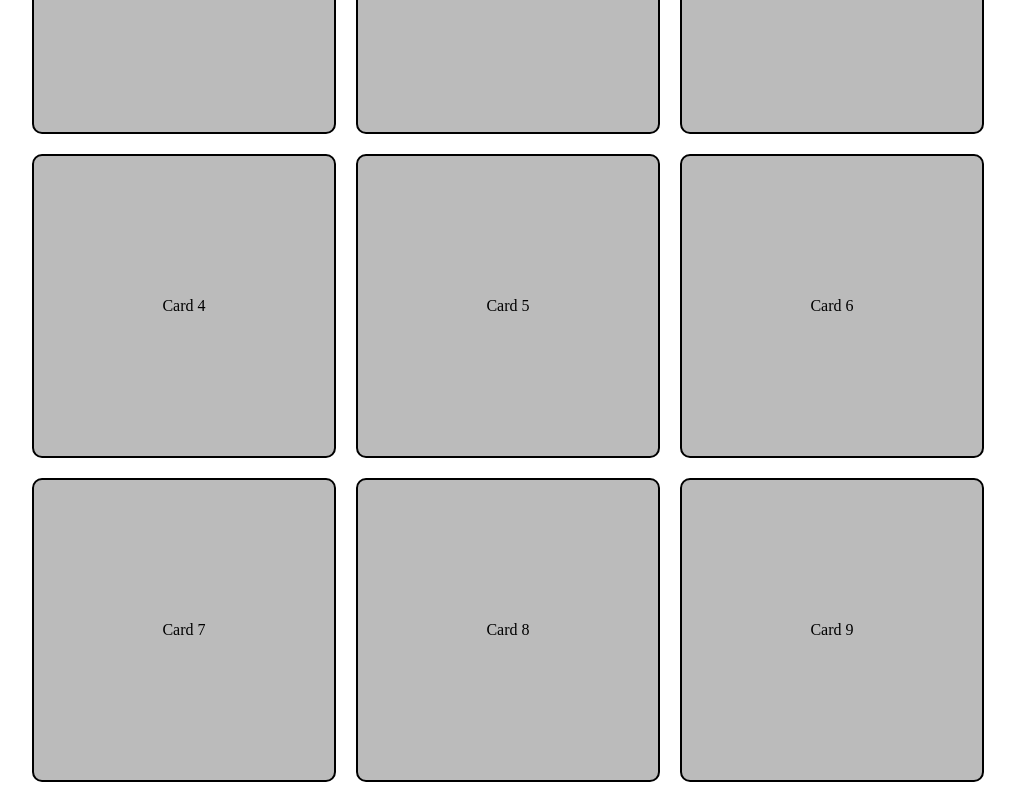
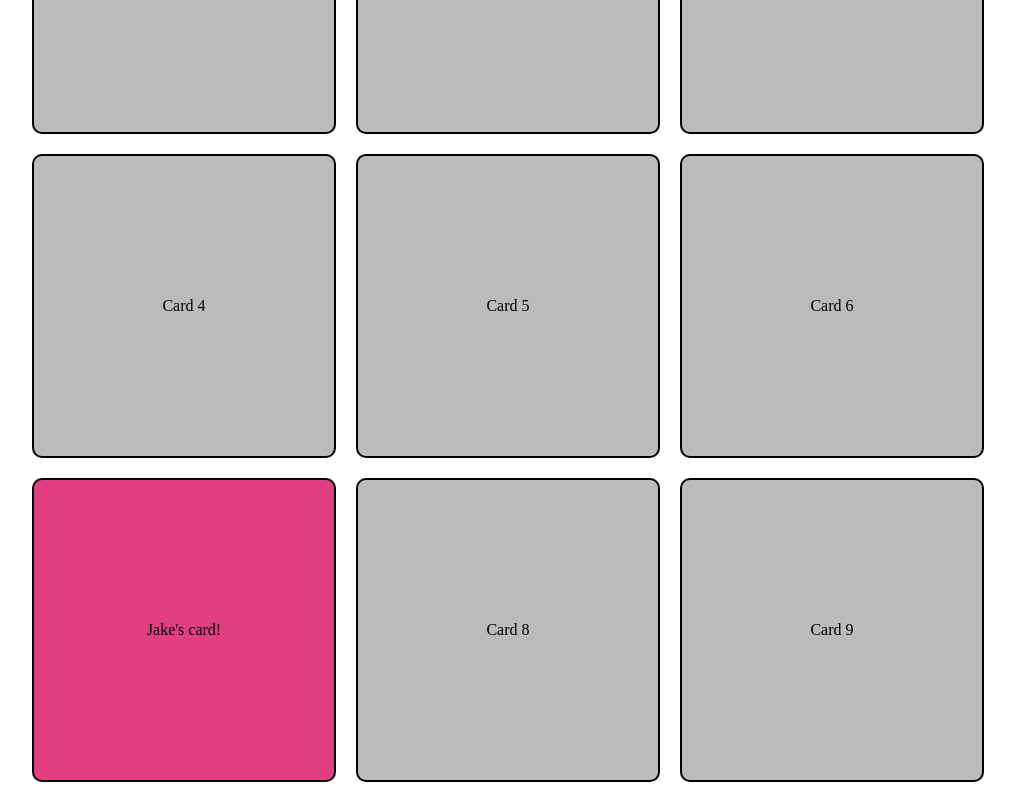
Before and after one commit to jacoblurie29/cpp-workshops, a React (Vite) app: page / in a window 1280 px wide. Shown: the part 268-1068 px from the top of the page, without its empty margins (132-1147 px from the left). Built offline with nearby package versions, Linux system fonts and the light colour scheme.

Commit message:
Jake's changes

```diff
--- a/src/App.tsx
+++ b/src/App.tsx
@@ -22,8 +22,8 @@ const App = () => (
       <div className={styles.card} style={{ backgroundColor: "#BBBBBB" }}>
         Card 6
       </div>
-      <div className={styles.card} style={{ backgroundColor: "#BBBBBB" }}>
-        Card 7
+      <div className={styles.card} style={{ backgroundColor: "#e03f82" }}>
+        Jake&apos;s card!
       </div>
       <div className={styles.card} style={{ backgroundColor: "#BBBBBB" }}>
         Card 8
```
